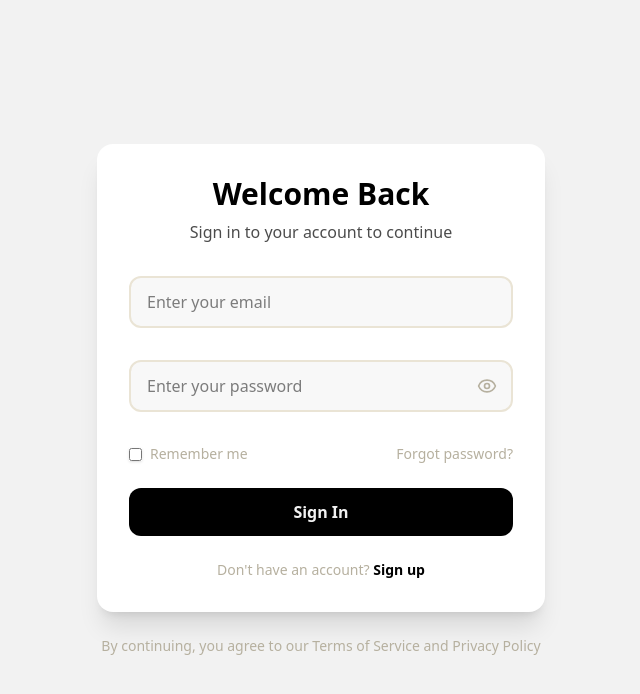
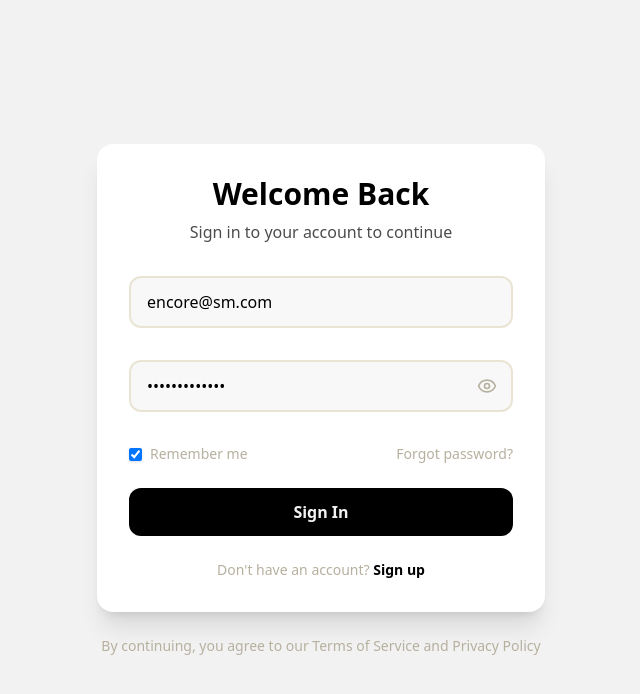
Before and after one commit to Shubbu03/dinero, a Next.js app in the folder frontend/: page /login in a window 1280 px wide. Shown: the top 694 px of the page, without its empty margins (319-959 px from the left). Built offline with nearby package versions, Linux system fonts and the light colour scheme; no server answers.

Commit message:
fix(login): set default email and password values in LoginPage component fix(SendMoneyModal): adjust maximum height to 100vh for better display

```diff
--- a/frontend/app/(auth)/login/page.tsx
+++ b/frontend/app/(auth)/login/page.tsx
@@ -9,8 +9,8 @@ import AuthWrapper from "../../../components/AuthWrapper";
 
 export default function LoginPage() {
   const router = useRouter();
-  const [email, setEmail] = useState("");
-  const [password, setPassword] = useState("");
+  const [email, setEmail] = useState("encore@sm.com");
+  const [password, setPassword] = useState("encore@tbsm4l");
   const [loading, setLoading] = useState(false);
   const [error, setError] = useState("");
 
@@ -70,6 +70,7 @@ export default function LoginPage() {
               <label className="flex items-center">
                 <input
                   type="checkbox"
+                  checked
                   className="rounded border-gray-300 text-indigo-600 shadow-sm focus:border-indigo-300 focus:ring focus:ring-indigo-200 focus:ring-opacity-50"
                 />
                 <span className="ml-2 text-sm" style={{ color: "#B6B09F" }}>
--- a/frontend/components/SendMoneyModal.tsx
+++ b/frontend/components/SendMoneyModal.tsx
@@ -100,7 +100,7 @@ export default function SendMoneyModal({
       }`}
     >
       <div
-        className={`bg-white rounded-2xl shadow-xl w-full max-w-md max-h-[90vh] flex flex-col transform transition-transform duration-300 ${
+        className={`bg-white rounded-2xl shadow-xl w-full max-w-md max-h-[100vh] flex flex-col transform transition-transform duration-300 ${
           isOpen ? "scale-100" : "scale-95"
         }`}
         style={{ backgroundColor: "#FFFFFF" }}
```
